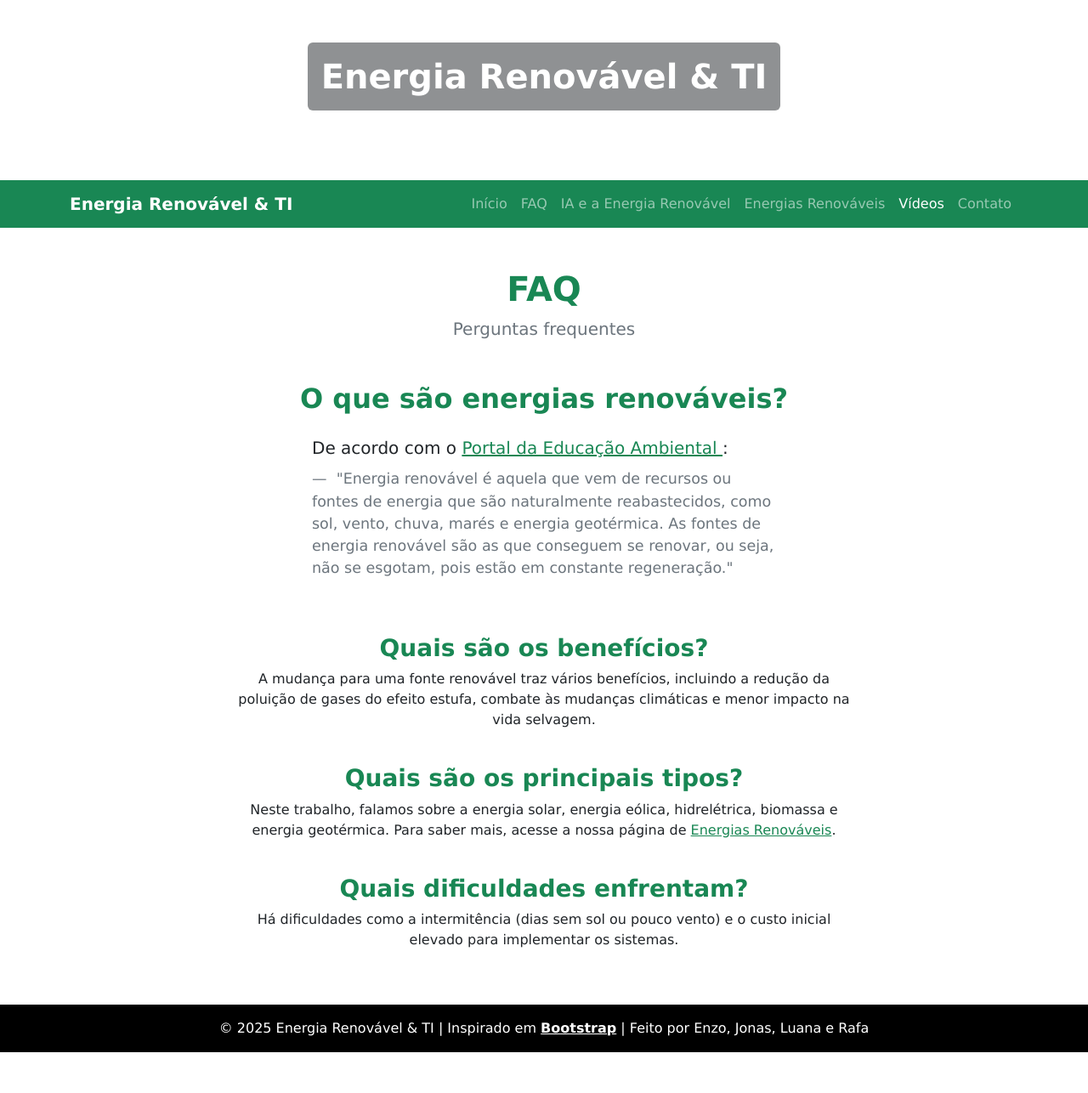
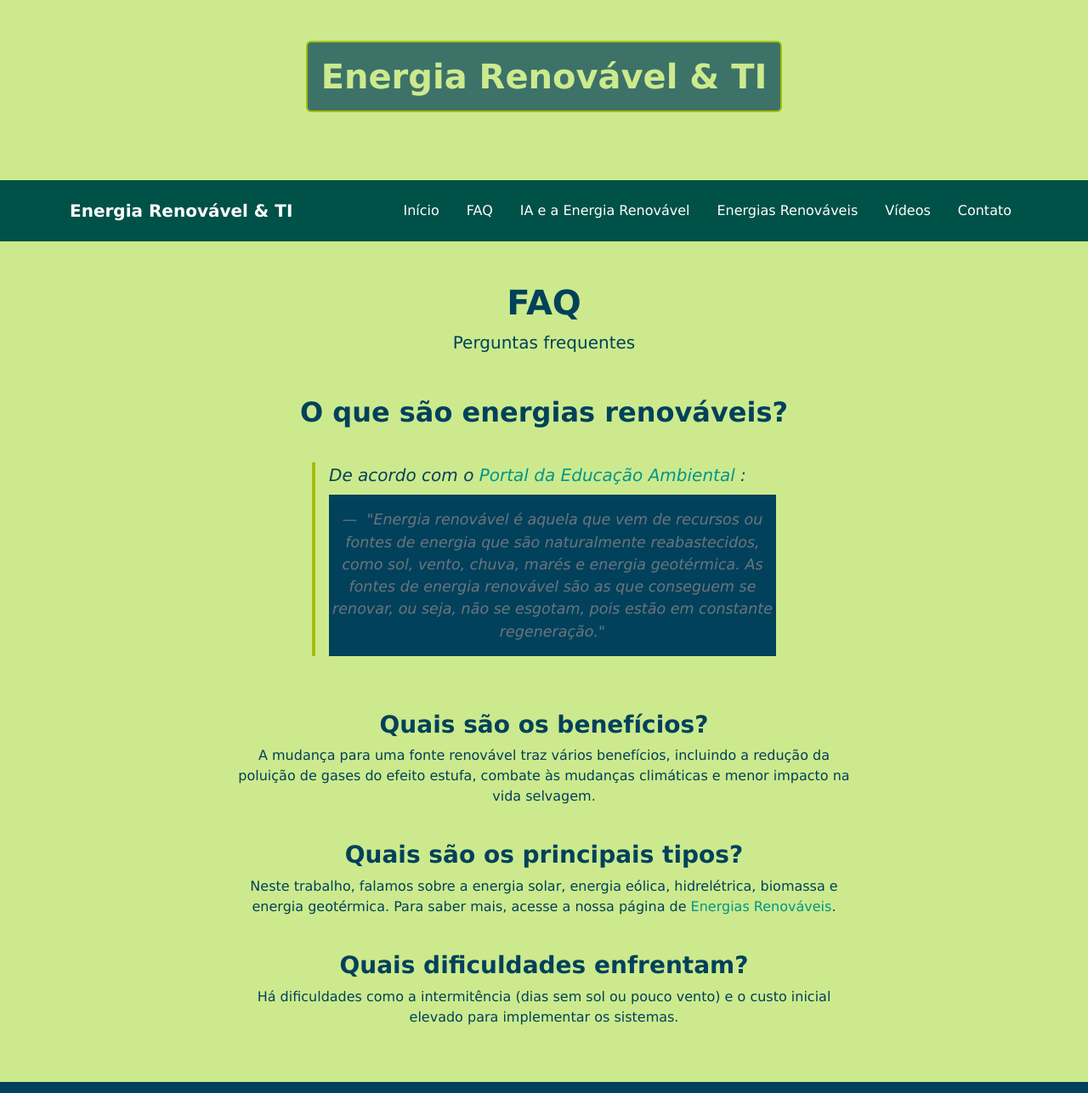
Before and after one commit to enzodorow/Energia-renov-vel-e-TI, a plain HTML site: page FAQ.html in a window 1280 px wide. Shown: the top 1286 px of the page at 85% size. Before the commit the page ends 1238 px from the top, so only its background shows below. Drawn offline with nearby package versions, Linux system fonts and the light colour scheme.

Commit message:
Refactor FAQ.html structure and styling

```diff
--- a/FAQ.html
+++ b/FAQ.html
@@ -6,33 +6,21 @@
   <title>FAQ</title>
   <link href="https://cdn.jsdelivr.net/npm/bootstrap@5.3.8/dist/css/bootstrap.min.css" rel="stylesheet" integrity="sha384-sRIl4kxILFvY47J16cr9ZwB07vP4J8+LH7qKQnuqkuIAvNWLzeN8tE5YBujZqJLB" crossorigin="anonymous">
   <link rel="icon" href="favicon-32x32.png" type="image/x-icon">
+  <link rel="stylesheet" href="style.css">
   <script src="https://cdn.jsdelivr.net/npm/bootstrap@5.3.8/dist/js/bootstrap.bundle.min.js" integrity="sha384-FKyoEForCGlyvwx9Hj09JcYn3nv7wiPVlz7YYwJrWVcXK/BmnVDxM+D2scQbITxI" crossorigin="anonymous"></script>
-  <style>
-    .cabecalho-imagem {
-      background-image: url('painel.jpg');
-      background-size: cover;
-      background-position: center;
-      color: white;
-      text-align: center;
-      padding-top: 50px;
-      padding-bottom: 50px;
-    }
-     body {
-    font-family: 'Verdana', sans-serif;
-  }
-  </style>
 </head>
+
 <body>
 
   <!-- Cabeçalho -->
-  <header class="cabecalho-imagem text-white text-center mb-4">
+  <header class="cabecalho-imagem text-center p-5 mb-4">
     <div class="d-flex h-100 align-items-center justify-content-center">
-      <h1 class="fw-bold bg-dark bg-opacity-50 p-3 rounded">Energia Renovável &amp; TI</h1>
+      <h1 class="fw-bold p-3 rounded">Energia Renovável & TI</h1>
     </div>
   </header>
 
   <!-- Navbar -->
-  <nav class="navbar navbar-expand-lg navbar-dark bg-success">
+  <nav class="navbar navbar-expand-lg">
     <div class="container">
       <a class="navbar-brand fw-bold" href="INDEX.html">Energia Renovável &amp; TI</a>
       <button class="navbar-toggler" type="button" data-bs-toggle="collapse" data-bs-target="#mainNav">
@@ -45,7 +33,7 @@
         <li class="nav-item"><a class="nav-link" href="FAQ.html">FAQ</a></li>
         <li class="nav-item"><a class="nav-link" href="SOLUÇÃO.html">IA e a Energia Renovável</a></li>
         <li class="nav-item"><a class="nav-link" href="ENERGIAS RENOVÁVEIS.html">Energias Renováveis</a></li>
-        <li class="nav-item"><a class="nav-link active" href="VIDEOS.html">Vídeos</a></li>
+        <li class="nav-item"><a class="nav-link" href="VIDEOS.html">Vídeos</a></li>
         <li class="nav-item"><a class="nav-link" href="CONTATO.html">Contato</a></li>
       </ul>
     </div>
@@ -55,19 +43,19 @@
   <!-- Conteúdo principal -->
   <main class="container mt-5">
     <div class="text-center">
-      <h1 class="fw-bold text-success">FAQ</h1>
-      <p class="lead text-secondary">Perguntas frequentes</p>
+      <h1 class="fw-bold">FAQ</h1>
+      <p class="lead">Perguntas frequentes</p>
     </div>
 
     <section class="mt-5">
-      <h2 class="text-center fw-bold text-success">O que são energias renováveis?</h2>
+      <h2 class="text-center fw-bold">O que são energias renováveis?</h2>
 
       <div class="row justify-content-center mt-4">
         <div class="col-md-8 col-lg-6">
           <blockquote class="blockquote">
             <p class="mb-0">
               De acordo com o
-              <a class="text-success" href="https://semil.sp.gov.br/educacaoambiental/prateleira-ambiental/energia-renovavel/">
+              <a href="https://semil.sp.gov.br/educacaoambiental/prateleira-ambiental/energia-renovavel/">
                 Portal da Educação Ambiental
               </a>:
             </p>
@@ -80,7 +68,7 @@
     </section>
 
     <section class="mt-5">
-      <h3 class="text-center fw-bold text-success">Quais são os benefícios?</h3>
+      <h3 class="text-center fw-bold">Quais são os benefícios?</h3>
       <div class="row justify-content-center text-center">
         <div class="col-md-10 col-lg-8">
           <p>
@@ -91,20 +79,20 @@
     </section>
 
     <section class="mt-4">
-      <h3 class="text-center fw-bold text-success">Quais são os principais tipos?</h3>
+      <h3 class="text-center fw-bold">Quais são os principais tipos?</h3>
       <div class="row justify-content-center text-center">
         <div class="col-md-10 col-lg-8">
           <p>
             Neste trabalho, falamos sobre a energia solar, energia eólica, hidrelétrica, biomassa e energia geotérmica.
             Para saber mais, acesse a nossa página de
-            <a class="text-success" href="ENERGIAS RENOVÁVEIS.html">Energias Renováveis</a>.
+            <a href="ENERGIAS RENOVÁVEIS.html">Energias Renováveis</a>.
           </p>
         </div>
       </div>
     </section>
 
     <section class="mt-4 mb-5">
-      <h3 class="text-center fw-bold text-success">Quais dificuldades enfrentam?</h3>
+      <h3 class="text-center fw-bold">Quais dificuldades enfrentam?</h3>
       <div class="row justify-content-center text-center">
         <div class="col-md-10 col-lg-8">
           <p>
@@ -115,10 +103,9 @@
     </section>
   </main>
 
-  <footer class="bg-black text-white text-center py-3">
-    <p class="mb-0">© 2025 Energia Renovável &amp; TI | Inspirado em <a href="https://getbootstrap.com/" class="text-white fw-bold">Bootstrap</a> | Feito por Enzo, Jonas, Luana e Rafa</p>
+  <footer>
+    <p class="mb-0">© 2025 Energia Renovável &amp; TI | Inspirado em <a href="https://getbootstrap.com/">Bootstrap</a> | Feito por Enzo, Jonas, Luana e Rafa</p>
   </footer>
 
 </body>
-
 </html>
```
